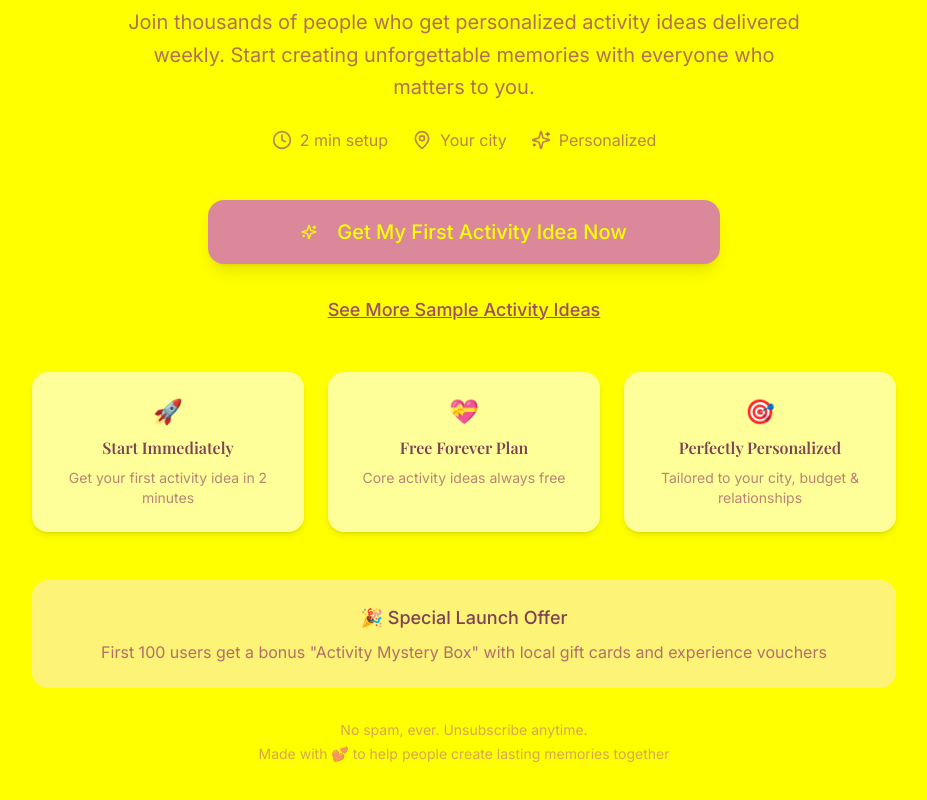
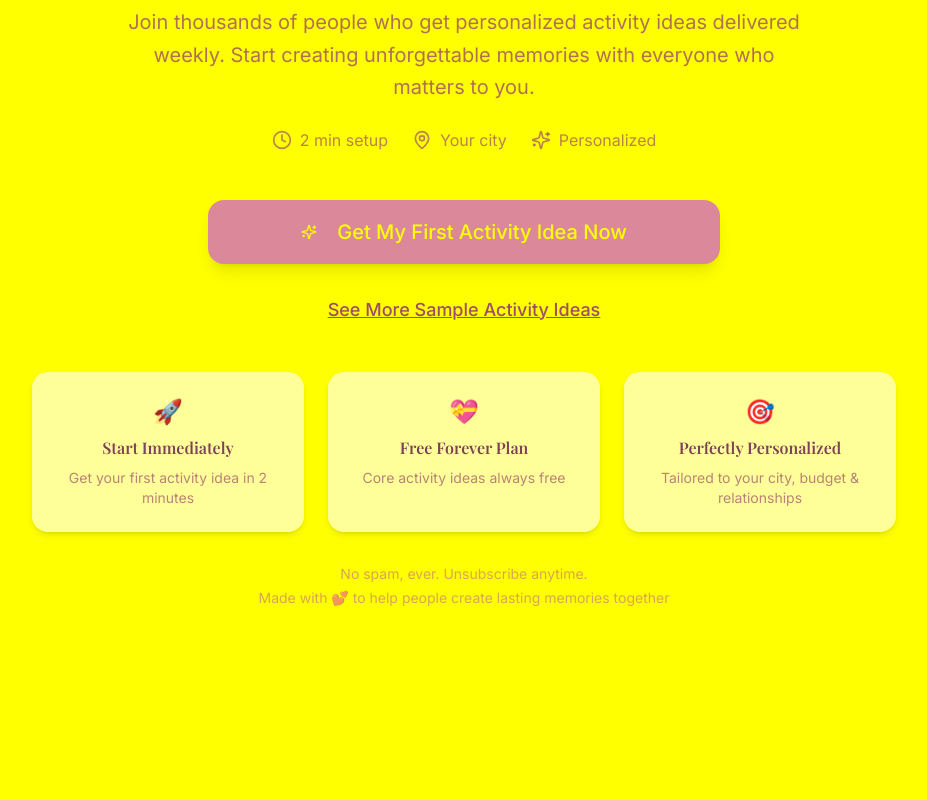
Before and after one commit to sunnyshah9851/careloom-spark-landing, a React (Vite) app: page / in a window 1280 px wide. Shown: the part 3660-4460 px from the top of the page, without its empty margins (176-1103 px from the left). After the commit the page ends 4364 px from the top, so only its background shows below. Built offline with nearby package versions, Linux system fonts and the light colour scheme.

Commit message:
Remove special launch offer
Removed the special launch offer from the CallToActionSection.

```diff
--- a/src/components/CallToActionSection.tsx
+++ b/src/components/CallToActionSection.tsx
@@ -76,18 +76,8 @@ const CallToActionSection = () => {
           </div>
         </div>
 
-        {/* Final Hook */}
-        <div className="mt-12 bg-rose-100/50 rounded-2xl p-6 animate-fade-in [animation-delay:400ms]">
-          <p className="text-lg text-rose-800 font-medium mb-2">
-            🎉 Special Launch Offer
-          </p>
-          <p className="text-rose-700/80">
-            First 100 users get a bonus "Activity Mystery Box" with local gift cards and experience vouchers
-          </p>
-        </div>
-
         {/* Footer Note */}
-        <p className="text-sm text-rose-600/60 mt-8 animate-fade-in [animation-delay:500ms]">
+        <p className="text-sm text-rose-600/60 mt-8 animate-fade-in [animation-delay:400ms]">
           No spam, ever. Unsubscribe anytime.
           <span className="block mt-1">Made with 💕 to help people create lasting memories together</span>
         </p>
```
